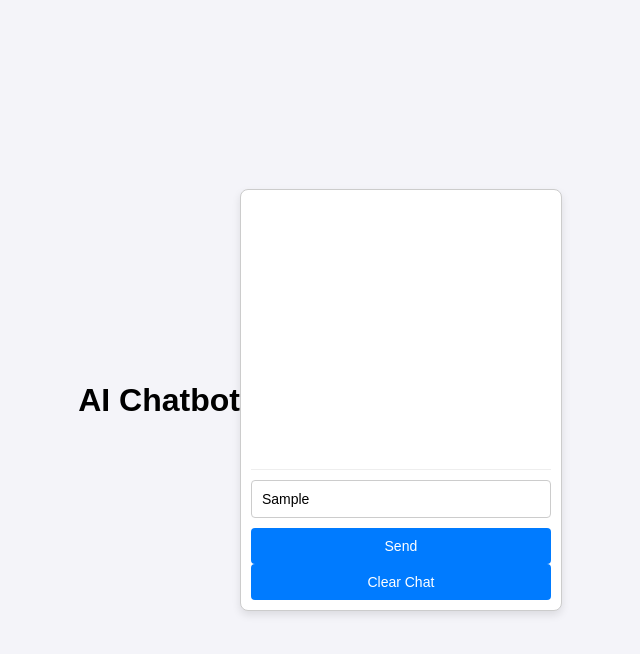
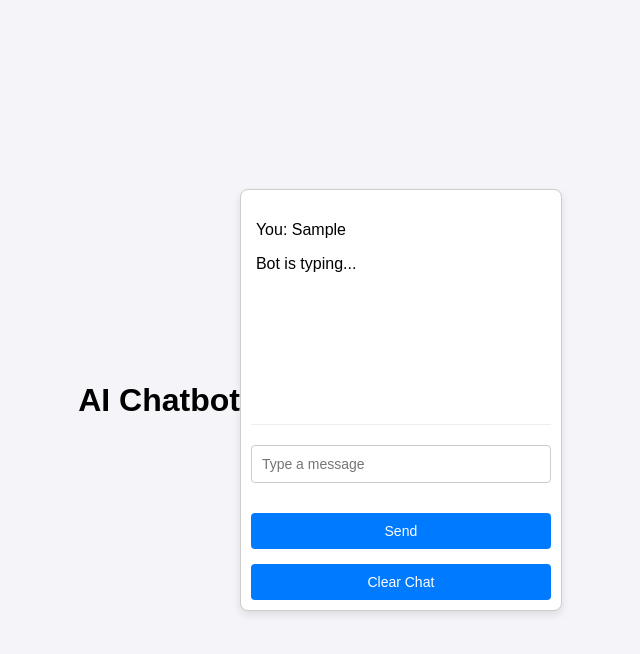
Before and after one commit to mariocarbache/AI-ChatBot, a plain HTML site: page frontend/index.html in a window 1280 px wide. Both pictures are taken after typing "Sample" into the empty fields and a click on the button "Send". Shown: the whole page, without its empty margins (320-960 px from the left). Drawn offline with Linux system fonts and the light colour scheme; no server answers.

Commit message:
Add more bot behavior

```diff
--- a/frontend/script.js
+++ b/frontend/script.js
@@ -1,22 +1,35 @@
 async function sendMessage() {
     const message = document.getElementById("message").value;
-    if (!message) return alert("Please type something!"); // Alert for empty messages
+    const chat = document.getElementById("chat");
 
-    const response = await fetch("http://localhost:3000/chat", { // API request
-      method: "POST",
-      headers: { "Content-Type": "application/json" },
-      body: JSON.stringify({ message }),
+    if (!message) return alert("Please type something!");
+
+    chat.innerHTML += `<p>You: ${message}</p>`; // Display user message
+    document.getElementById("message").value = ""; // Clear input field
+
+    const typingIndicator = document.createElement("p"); // Create new element
+    typingIndicator.textContent = "Bot is typing...";
+    typingIndicator.id = "typing-indicator";
+    chat.appendChild(typingIndicator); // Add it at the bottom
+    chat.scrollTop = chat.scrollHeight; // Auto-scroll
+
+    // Simulate bot typing delay
+    await new Promise(resolve => setTimeout(resolve, 1200));
+
+    const response = await fetch("http://localhost:3000/chat", {
+        method: "POST",
+        headers: { "Content-Type": "application/json" },
+        body: JSON.stringify({ message }),
     });
 
     const data = await response.json();
-    const chat = document.getElementById("chat");
-    chat.innerHTML += `<p>You: ${message}</p>`; // User message display
-    chat.innerHTML += `<p>Bot: ${data.reply}</p>`; // Bot reply display
-    document.getElementById("message").value = ""; // Clear input field
-    chat.scrollTop = chat.scrollHeight; // Automatically scrolls to the latest message
+
+    typingIndicator.remove(); // Remove the typing message
+    chat.innerHTML += `<p>Bot: ${data.reply}</p>`; // Display bot reply
+    chat.scrollTop = chat.scrollHeight;
   }
 
   function clearChat() {
     const chat = document.getElementById("chat");
-    chat.innerHTML = ""; // Clears all messages
+    chat.innerHTML = "";
   }
--- a/frontend/style.css
+++ b/frontend/style.css
@@ -9,6 +9,8 @@ body {
 }
 
 #chat-container {
+    display: flex;
+    gap: 10px;
     width: 300px;
     height: 400px;
     border: 1px solid #ccc;
@@ -32,11 +34,12 @@ body {
     padding: 10px;
     border: 1px solid #ccc;
     border-radius: 4px;
-  margin-bottom: 10px;
+    margin-bottom: 15px;
     font-size: 14px;
 }
 
 button {
+    margin-top: 5px;
     padding: 10px;
     border: none;
     background-color: #007bff;
```
Also changed, not shown: backend/chatbot/phrases.js (renamed from chatbot/phrases.js), backend/chatbot/trie.js (renamed from chatbot/trie.js), backend/package.json (renamed from package.json), backend/server.js (renamed from server.js). Lines whose indentation alone changed are shown as unchanged.
